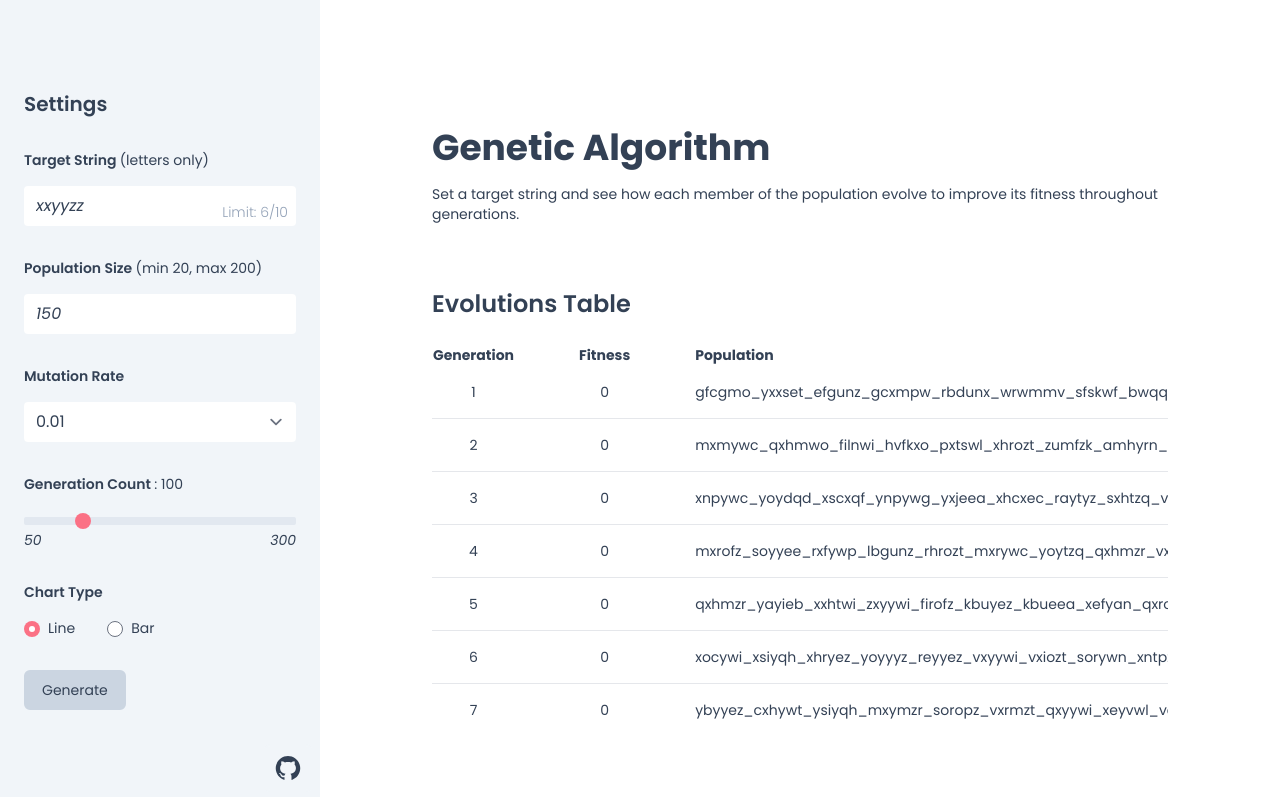
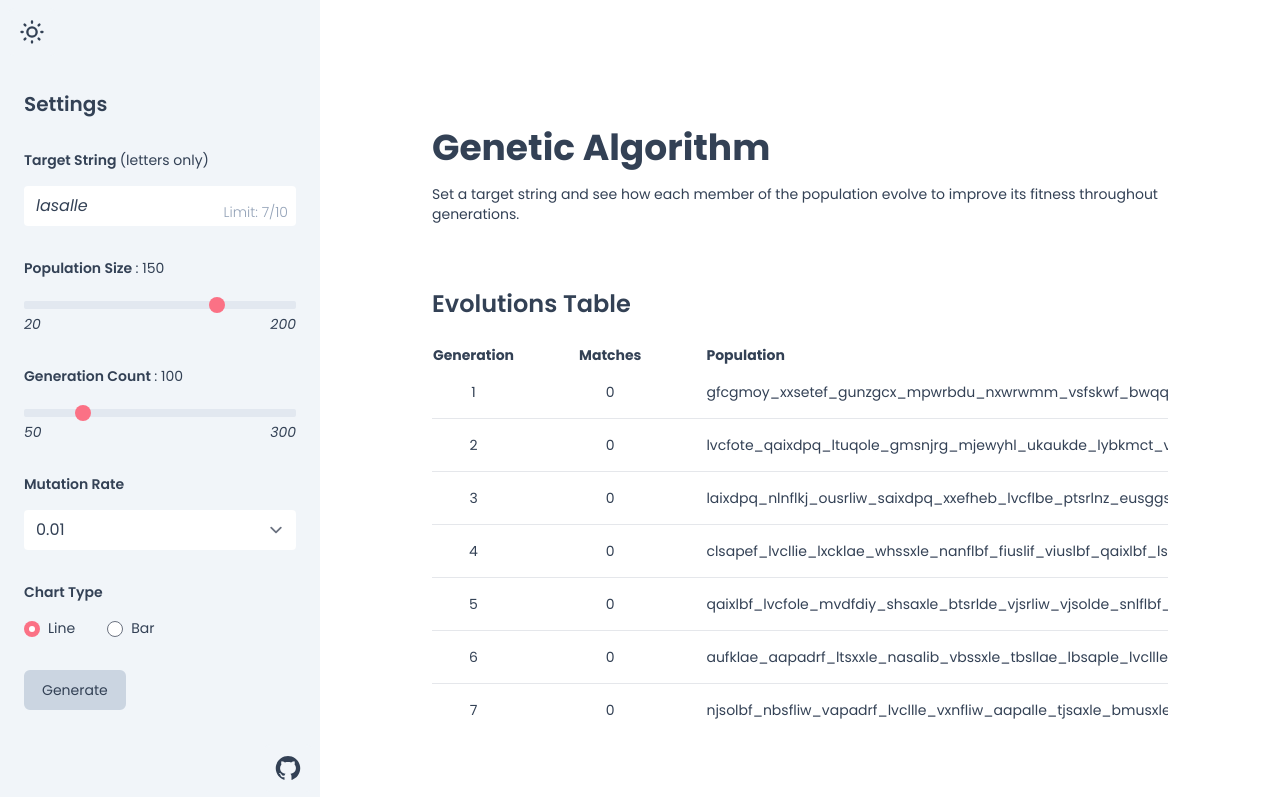
Before and after one commit to Randell-janus/genetic-algorithm, a Next.js app: page / in a window 1280 px wide. Shown: the top 797 px of the page. Built offline with nearby package versions, Linux system fonts and the light colour scheme.

Commit message:
added dark mode switch, replace population number input with slider, updated scrollbar styles

```diff
--- a/components/icons.js
+++ /dev/null
@@ -1,46 +0,0 @@
-import Link from "next/link";
-import { AiFillGithub } from "react-icons/ai";
-
-export const ChevronLeft = ({ className }) => {
-  return (
-    <svg
-      xmlns="http://www.w3.org/2000/svg"
-      className={className}
-      fill="none"
-      viewBox="0 0 24 24"
-      stroke="currentColor"
-      strokeWidth={2}
-    >
-      <path strokeLinecap="round" strokeLinejoin="round" d="M15 19l-7-7 7-7" />
-    </svg>
-  );
-};
-
-export const Settings = ({ className }) => {
-  return (
-    <svg
-      xmlns="http://www.w3.org/2000/svg"
-      className={className}
-      fill="none"
-      viewBox="0 0 24 24"
-      stroke="currentColor"
-      strokeWidth={2}
-    >
-      <path
-        strokeLinecap="round"
-        strokeLinejoin="round"
-        d="M12 6V4m0 2a2 2 0 100 4m0-4a2 2 0 110 4m-6 8a2 2 0 100-4m0 4a2 2 0 110-4m0 4v2m0-6V4m6 6v10m6-2a2 2 0 100-4m0 4a2 2 0 110-4m0 4v2m0-6V4"
-      />
-    </svg>
-  );
-};
-
-export const GithubLink = ({ className }) => {
-  return (
-    <Link href="https://github.com/Randell-janus/genetic-algorithm">
-      <a className={`github-icon-btn ${className}`}>
-        <AiFillGithub className="h-5 w-5 sm:h-7 sm:w-7" />
-      </a>
-    </Link>
-  );
-};
--- a/pages/_app.js
+++ b/pages/_app.js
@@ -1,5 +1,5 @@
 import "../styles/globals.css";
-import { AppContextProvider } from "../components/context";
+import { AppContextProvider } from "../src/context";
 
 function MyApp({ Component, pageProps }) {
   return (
--- a/pages/index.js
+++ b/pages/index.js
@@ -12,15 +12,18 @@ import {
   Legend,
 } from "chart.js";
 import { Line, Bar } from "react-chartjs-2";
-import { useAppContext } from "../components/context";
+import { useAppContext } from "../src/context";
 import {
   FormLayout,
   SliderInput,
   RadioButton,
   InputBox,
   SelectBox,
-} from "../components/utils";
-import { ChevronLeft, Settings, GithubLink } from "../components/icons";
+  Overlay,
+  MobileNavbar,
+} from "../src/components";
+import { GithubLink, ThemeSwitcher, SidebarCloseBtn } from "../src/icons";
+import useDarkMode from "../src/useDarkMode";
 
 ChartJS.register(
   CategoryScale,
@@ -33,7 +36,7 @@ ChartJS.register(
   Legend
 );
 
-const TestPage = () => {
+const Home = () => {
   const {
     Population,
     options,
@@ -51,11 +54,11 @@ const TestPage = () => {
     chartDataY,
     loading,
     setLoading,
+    navIsOpen,
   } = useAppContext();
 
   const [count, setCount] = useState(targetString.length);
   const [chartType, setChartType] = useState("line");
-  const [navIsOpen, setNavIsOpen] = useState(false);
 
   const [resultsGenerationCount, setResultsGenerationCount] =
     useState(generationCount);
@@ -149,41 +152,26 @@ const TestPage = () => {
     );
   }, []);
   return (
-    <div className="min-h-screen lg:flex relative lg:pl-80">
+    <div className="min-h-screen lg:flex relative lg:pl-80 dark:bg-slate-800">
       <Head>
         <title>Word Matching - Genetic Algorithm</title>
         <meta name="description" content="Generated by create next app" />
         <link rel="icon" href="/favicon.ico" />
       </Head>
-      {/* overlay */}
-      {navIsOpen && (
-        <div
-          onClick={() => setNavIsOpen(false)}
-          className="fixed z-10 inset-0 w-full h-full bg-slate-900 opacity-30 lg:hidden"
-        ></div>
-      )}
 
-      {/* mobile navbar */}
-      <div className="fixed bg-white lg:bg-transparent p-2 w-full flex items-center justify-between lg:hidden">
-        <button onClick={() => setNavIsOpen(true)} className="sidebar-open-btn">
-          <Settings className="h-5 w-5 sm:h-7 sm:w-7" />
-        </button>
-        <GithubLink />
-      </div>
+      <Overlay />
+      <MobileNavbar />
 
       {/* SIDEBAR */}
       <nav
         className={`${
           navIsOpen === true ? "translate-x-0" : "-translate-x-full"
-        } fixed inset-0 lg:transform-none duration-200 z-10 w-60 sm:w-80 bg-slate-100 flex items-center justify-center`}
+        } side-container`}
       >
-        <button
-          onClick={() => setNavIsOpen(false)}
-          className="sidebar-close-btn"
-        >
-          <ChevronLeft className="h-5 w-5 sm:h-7 sm:w-7" />
-        </button>
-        <GithubLink className="absolute bottom-2 right-2 hidden lg:block border-slate-100" />
+        <SidebarCloseBtn />
+        <ThemeSwitcher className="border-slate-100 dark:border-slate-900 absolute top-2 left-2" />
+        <GithubLink className="border-slate-100 dark:border-slate-900 absolute bottom-2 right-2 hidden lg:block" />
+
         <div className="space-y-8 w-full px-4 sm:px-6">
           <h3 className="font-semibold">Settings</h3>
           <form className="space-y-8" onSubmit={handleSubmit}>
@@ -202,20 +190,14 @@ const TestPage = () => {
             </FormLayout>
             <FormLayout
               inputLabel="Population Size"
-              condition="(min 20, max 200)"
+              condition={`: ${populationSize}`}
             >
-              <InputBox
-                type="number"
-                min="20"
-                max="200"
+              <SliderInput
                 value={populationSize}
+                min={20}
+                max={200}
+                step={5}
                 onChange={(e) => setPopulationSize(e.target.value)}
-              />
-            </FormLayout>
-            <FormLayout inputLabel="Mutation Rate">
-              <SelectBox
-                value={mutationRate}
-                onChange={(e) => setMutationRate(e.target.value)}
               />
             </FormLayout>
             <FormLayout
@@ -226,7 +208,14 @@ const TestPage = () => {
                 value={generationCount}
                 min={50}
                 max={300}
+                step={10}
                 onChange={(e) => setGenerationCount(e.target.value)}
+              />
+            </FormLayout>
+            <FormLayout inputLabel="Mutation Rate">
+              <SelectBox
+                value={mutationRate}
+                onChange={(e) => setMutationRate(e.target.value)}
               />
             </FormLayout>
             <FormLayout inputLabel="Chart Type">
@@ -256,12 +245,12 @@ const TestPage = () => {
         {/* TABLE SECTION */}
         <div className="space-y-6">
           <h2 className="font-semibold">Evolutions Table</h2>
-          <div className="overflow-auto h-96">
+          <div className="overflow-auto h-96 table-scrollbar">
             <table className="">
               <thead>
                 <tr>
                   <th className="text-center">Generation</th>
-                  <th className="px-4 md:px-16 text-center">Fitness</th>
+                  <th className="px-4 md:px-16 text-center">Matches</th>
                   <th className="text-left">Population</th>
                 </tr>
               </thead>
@@ -280,7 +269,7 @@ const TestPage = () => {
         {/* SUMMARY SECTION */}
         <div className="space-y-6">
           <h2 className="font-semibold">Summary</h2>
-          <div className="bg-slate-100 rounded font-mono leading-8 p-8 overflow-auto">
+          <div className="bg-slate-100 dark:bg-slate-900 rounded font-mono leading-8 p-8 overflow-auto">
             Summary = &#123;
             <br />
             &nbsp;&nbsp;configuration: &#123;
@@ -318,7 +307,7 @@ const TestPage = () => {
         </div>
         {/* CHART SECTION */}
         <div className="space-y-4">
-          <h2 className="font-semibold">Fitness Value Chart</h2>
+          <h2 className="font-semibold">Match Count Chart</h2>
           <div>
             {chartType === "line" ? (
               <Line options={options} data={data} />
@@ -332,4 +321,4 @@ const TestPage = () => {
   );
 };
 
-export default TestPage;
+export default Home;
--- a/components/utils.js
+++ b/src/components.js
@@ -1,4 +1,32 @@
 import { useAppContext } from "./context";
+import { Settings, GithubLink } from "./icons";
+
+export const Overlay = () => {
+  const { navIsOpen, setNavIsOpen } = useAppContext();
+  return (
+    <>
+      {navIsOpen && (
+        <div
+          onClick={() => setNavIsOpen(false)}
+          className="fixed z-10 inset-0 w-full h-full bg-slate-900 dark:bg-slate-600 opacity-30 lg:hidden"
+        ></div>
+      )}
+    </>
+  );
+};
+
+export const MobileNavbar = () => {
+  const { setNavIsOpen } = useAppContext();
+
+  return (
+    <div className="fixed bg-white dark:bg-slate-800 lg:bg-transparent p-2 w-full flex items-center justify-between lg:hidden">
+      <button onClick={() => setNavIsOpen(true)} className="sidebar-open-btn">
+        <Settings className="h-5 w-5 sm:h-7 sm:w-7" />
+      </button>
+      <GithubLink className="dark:border-slate-800 dark:active:text-slate-800" />
+    </div>
+  );
+};
 
 export const FormLayout = ({ children, inputLabel, condition }) => {
   return (
@@ -18,7 +46,7 @@ export const RadioButton = ({ value, label, chartType }) => {
     <label className="cursor-pointer">
       <input
         type="radio"
-        className="mr-2 cursor-pointer text-rose-400 focus:ring-0"
+        className="mr-2 cursor-pointer text-rose-400 dark:bg-slate-600 focus:ring-0"
         value={value}
         name="chart"
         defaultChecked={chartType === value}
@@ -28,7 +56,8 @@ export const RadioButton = ({ value, label, chartType }) => {
     </label>
   );
 };
-export const SliderInput = ({ min, max, value, onChange }) => {
+
+export const SliderInput = ({ min, max, value, onChange, step }) => {
   const { loading } = useAppContext();
 
   return (
@@ -38,7 +67,7 @@ export const SliderInput = ({ min, max, value, onChange }) => {
         min={min}
         max={max}
         value={value}
-        step={10}
+        step={step}
         className="slider-thumb slider-track"
         onChange={onChange}
         disabled={loading}
--- a/components/context.js
+++ b/src/context.js
@@ -9,7 +9,7 @@ export const AppContextProvider = ({ children }) => {
   const [chartDataY, setChartDataY] = useState([]);
   const [chartDataX, setChartDataX] = useState([]);
 
-  const [targetString, setTargetString] = useState("xxyyzz");
+  const [targetString, setTargetString] = useState("lasalle");
   const [populationSize, setPopulationSize] = useState(150);
   const [mutationRate, setMutationRate] = useState(0.01);
   const [generationCount, setGenerationCount] = useState(100);
@@ -17,6 +17,7 @@ export const AppContextProvider = ({ children }) => {
   const [correctValsCount, setCorrectValsCount] = useState([]);
 
   const [loading, setLoading] = useState(true);
+  const [navIsOpen, setNavIsOpen] = useState(false);
 
   const random = (min, max) => {
     min = Math.ceil(min);
@@ -48,7 +49,6 @@ export const AppContextProvider = ({ children }) => {
           matches += 1;
         }
       }
-
       return matches / this.target.length;
     }
 
@@ -173,7 +173,7 @@ export const AppContextProvider = ({ children }) => {
     labels,
     datasets: [
       {
-        label: "Fitness Value",
+        label: "Number of Matches",
         data: chartDataY,
         borderColor: "rgb(255, 99, 132)",
         backgroundColor: "rgba(255, 99, 132, 0.5)",
@@ -198,6 +198,8 @@ export const AppContextProvider = ({ children }) => {
     setMutationRate,
     loading,
     setLoading,
+    navIsOpen,
+    setNavIsOpen,
   };
 
   return <AppContext.Provider value={value}>{children}</AppContext.Provider>;
--- /dev/null
+++ b/src/icons.js
@@ -0,0 +1,99 @@
+import Link from "next/link";
+import { AiFillGithub } from "react-icons/ai";
+import useDarkMode from "./useDarkMode";
+import { useAppContext } from "./context";
+
+export const SidebarCloseBtn = () => {
+  const { setNavIsOpen } = useAppContext();
+
+  return (
+    <button onClick={() => setNavIsOpen(false)} className="sidebar-close-btn">
+      <svg
+        xmlns="http://www.w3.org/2000/svg"
+        className="h-5 w-5 sm:h-7 sm:w-7"
+        fill="none"
+        viewBox="0 0 24 24"
+        stroke="currentColor"
+        strokeWidth={2}
+      >
+        <path
+          strokeLinecap="round"
+          strokeLinejoin="round"
+          d="M15 19l-7-7 7-7"
+        />
+      </svg>
+    </button>
+  );
+};
+
+export const Settings = ({ className }) => {
+  return (
+    <svg
+      xmlns="http://www.w3.org/2000/svg"
+      className={className}
+      fill="none"
+      viewBox="0 0 24 24"
+      stroke="currentColor"
+      strokeWidth={2}
+    >
+      <path
+        strokeLinecap="round"
+        strokeLinejoin="round"
+        d="M12 6V4m0 2a2 2 0 100 4m0-4a2 2 0 110 4m-6 8a2 2 0 100-4m0 4a2 2 0 110-4m0 4v2m0-6V4m6 6v10m6-2a2 2 0 100-4m0 4a2 2 0 110-4m0 4v2m0-6V4"
+      />
+    </svg>
+  );
+};
+
+export const GithubLink = ({ className }) => {
+  return (
+    <Link href="https://github.com/Randell-janus/genetic-algorithm">
+      <a className={`extras-icon-btn ${className}`}>
+        <AiFillGithub className="h-5 w-5 sm:h-7 sm:w-7" />
+      </a>
+    </Link>
+  );
+};
+
+export const ThemeSwitcher = ({ className }) => {
+  const [setTheme, colorTheme] = useDarkMode();
+
+  return (
+    <button
+      onClick={() => setTheme(colorTheme)}
+      className={`extras-icon-btn ${className}`}
+    >
+      {colorTheme === "dark" ? (
+        <svg
+          xmlns="http://www.w3.org/2000/svg"
+          className="h-5 w-5 sm:h-7 sm:w-7"
+          fill="none"
+          viewBox="0 0 24 24"
+          stroke="currentColor"
+          strokeWidth={2}
+        >
+          <path
+            strokeLinecap="round"
+            strokeLinejoin="round"
+            d="M12 3v1m0 16v1m9-9h-1M4 12H3m15.364 6.364l-.707-.707M6.343 6.343l-.707-.707m12.728 0l-.707.707M6.343 17.657l-.707.707M16 12a4 4 0 11-8 0 4 4 0 018 0z"
+          />
+        </svg>
+      ) : (
+        <svg
+          xmlns="http://www.w3.org/2000/svg"
+          className="h-5 w-5 sm:h-7 sm:w-7"
+          fill="none"
+          viewBox="0 0 24 24"
+          stroke="currentColor"
+          strokeWidth={2}
+        >
+          <path
+            strokeLinecap="round"
+            strokeLinejoin="round"
+            d="M20.354 15.354A9 9 0 018.646 3.646 9.003 9.003 0 0012 21a9.003 9.003 0 008.354-5.646z"
+          />
+        </svg>
+      )}
+    </button>
+  );
+};
--- /dev/null
+++ b/src/useDarkMode.js
@@ -0,0 +1,16 @@
+import { useState, useEffect } from "react";
+
+const useDarkMode = () => {
+  const [theme, setTheme] = useState("light");
+  const colorTheme = theme === "light" ? "dark" : "light";
+
+  useEffect(() => {
+    const root = window.document.documentElement;
+
+    root.classList.add(theme);
+    root.classList.remove(colorTheme);
+  }, [setTheme, colorTheme]);
+  return [setTheme, colorTheme];
+};
+
+export default useDarkMode;
--- a/styles/globals.css
+++ b/styles/globals.css
@@ -4,8 +4,7 @@
 
 @layer base {
   body {
-    @apply text-xs sm:text-sm;
-    /* @apply font-mono; */
+    @apply text-xs sm:text-sm dark:text-white;
     @apply font-poppins;
     @apply text-slate-700;
   }
@@ -22,15 +21,16 @@
 
 @layer components {
   .btn-primary {
-    @apply bg-slate-300 rounded-md px-4 py-2 border-2 border-slate-300;
+    @apply bg-slate-300 dark:bg-slate-800 rounded-md px-4 py-2 border-2 border-slate-300 dark:border-slate-800;
     @apply transition ease-out duration-200;
-    @apply hover:bg-slate-200 hover:border-slate-200 active:border-rose-500 active:border-2;
+    @apply hover:bg-slate-200 dark:hover:bg-slate-700 hover:border-slate-200 dark:hover:border-slate-800 active:border-rose-500 active:border-2;
     @apply disabled:bg-slate-200 disabled:text-slate-400 disabled:border-slate-200;
+    @apply dark:disabled:bg-slate-700 dark:disabled:text-slate-700 dark:disabled:border-slate-700 dark:active:border-rose-500;
   }
 
   .icon-btn {
     @apply transition-all ease-in-out rounded-md p-2 border-2;
-    @apply focus:outline-none hover:text-rose-400 hover:border-rose-400;
+    @apply focus:outline-none hover:text-rose-400 dark:hover:text-rose-400 hover:border-rose-400 dark:hover:border-rose-400;
     @apply active:bg-rose-400;
   }
 
@@ -38,43 +38,91 @@
     @apply absolute top-2 right-2 lg:hidden;
     @apply icon-btn;
     @apply border-slate-100;
-    @apply active:text-slate-100;
+    @apply active:text-slate-100 dark:text-slate-100;
+    @apply dark:border-slate-900 dark:active:text-slate-900;
   }
 
   .sidebar-open-btn {
     @apply top-2 left-2;
     @apply icon-btn;
     @apply border-white text-slate-700;
-    @apply active:text-white;
+    @apply active:text-slate-100 dark:text-slate-100;
+    @apply dark:border-slate-800 dark:active:text-slate-800;
   }
 
-  .github-icon-btn {
+  .extras-icon-btn {
     @apply icon-btn;
-    @apply border-white text-slate-700;
-    @apply active:text-white;
+    @apply border-white text-slate-700 dark:text-slate-100;
+    @apply active:text-white dark:active:text-slate-900;
   }
 
   .input-outline {
     @apply rounded w-full italic border-0;
     @apply focus:ring-2 focus:ring-rose-400 focus:border-none;
-    @apply transition-all ease-in-out;
+    @apply transition-all ease-in-out dark:bg-slate-800;
   }
 
   .select-box {
     @apply border-0 rounded focus:ring-0 cursor-pointer;
-    @apply transition duration-200 w-full;
+    @apply transition duration-200 w-full dark:bg-slate-800;
   }
 }
 
+@layer utilities {
   .main-container {
-  @apply py-32 flex-grow space-y-12 sm:space-y-16;
+    @apply py-32 flex-grow space-y-12 sm:space-y-16 dark:bg-slate-800;
     @apply px-6 sm:px-8 md:px-16 xl:px-28;
     @apply max-w-2xl md:max-w-4xl xl:max-w-7xl mx-auto;
+  }
+
+  .side-container {
+    @apply fixed inset-0 lg:transform-none duration-200 z-10 w-60 sm:w-80;
+    @apply bg-slate-100 flex items-center justify-center;
+    @apply dark:bg-slate-900;
   }
 
   .slider-thumb::-webkit-slider-thumb {
     @apply appearance-none bg-rose-400 w-4 h-4 rounded-full cursor-pointer;
   }
   .slider-track {
-  @apply appearance-none h-2 w-full bg-slate-200 rounded-sm;
+    @apply appearance-none h-2 w-full bg-slate-200 dark:bg-slate-800 rounded-sm;
   }
+
+  .overflow-scrollbar::-webkit-scrollbar {
+    @apply w-2 h-2;
+    @apply dark:w-2 dark:h-2;
+  }
+  .overflow-thumb::-webkit-scrollbar-thumb {
+    @apply bg-slate-300;
+    @apply dark:bg-slate-900;
+  }
+  .overflow-track::-webkit-scrollbar-track {
+    @apply bg-slate-100;
+    @apply dark:bg-slate-700;
+  }
+  .overflow-corner::-webkit-scrollbar-corner {
+    @apply bg-slate-100;
+    @apply dark:bg-slate-700;
+  }
+
+  .table-scrollbar {
+    @apply overflow-scrollbar overflow-thumb overflow-track overflow-corner;
+  }
+
+  body::-webkit-scrollbar {
+    @apply w-2 h-2;
+    @apply dark:w-2 dark:h-2;
+  }
+  body::-webkit-scrollbar-thumb {
+    @apply bg-slate-300;
+    @apply dark:bg-slate-900;
+  }
+  body::-webkit-scrollbar-track {
+    @apply bg-slate-100;
+    @apply dark:bg-slate-700;
+  }
+  body::-webkit-scrollbar-corner {
+    @apply bg-slate-100;
+    @apply dark:bg-slate-700;
+  }
+}
--- a/tailwind.config.js
+++ b/tailwind.config.js
@@ -1,8 +1,6 @@
 module.exports = {
-  content: [
-    "./pages/**/*.{js,ts,jsx,tsx}",
-    "./components/**/*.{js,ts,jsx,tsx}",
-  ],
+  content: ["./pages/**/*.{js,ts,jsx,tsx}", "./src/**/*.{js,ts,jsx,tsx}"],
+  darkMode: "class",
   theme: {
     extend: {
       fontFamily: {
```
Also changed, not shown: 1 other file (tests, documents, lock files or other folders). Lines whose indentation alone changed are shown as unchanged.
